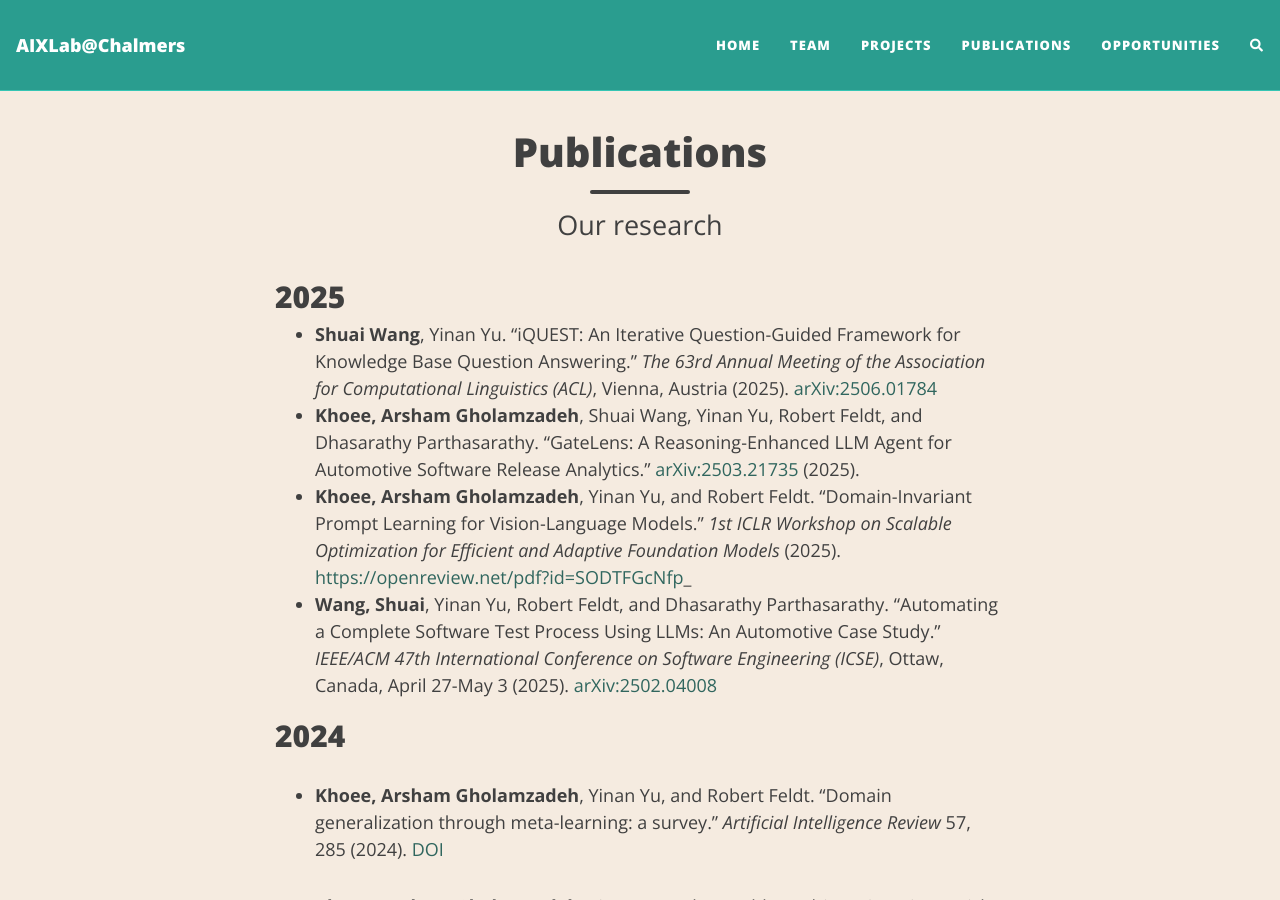
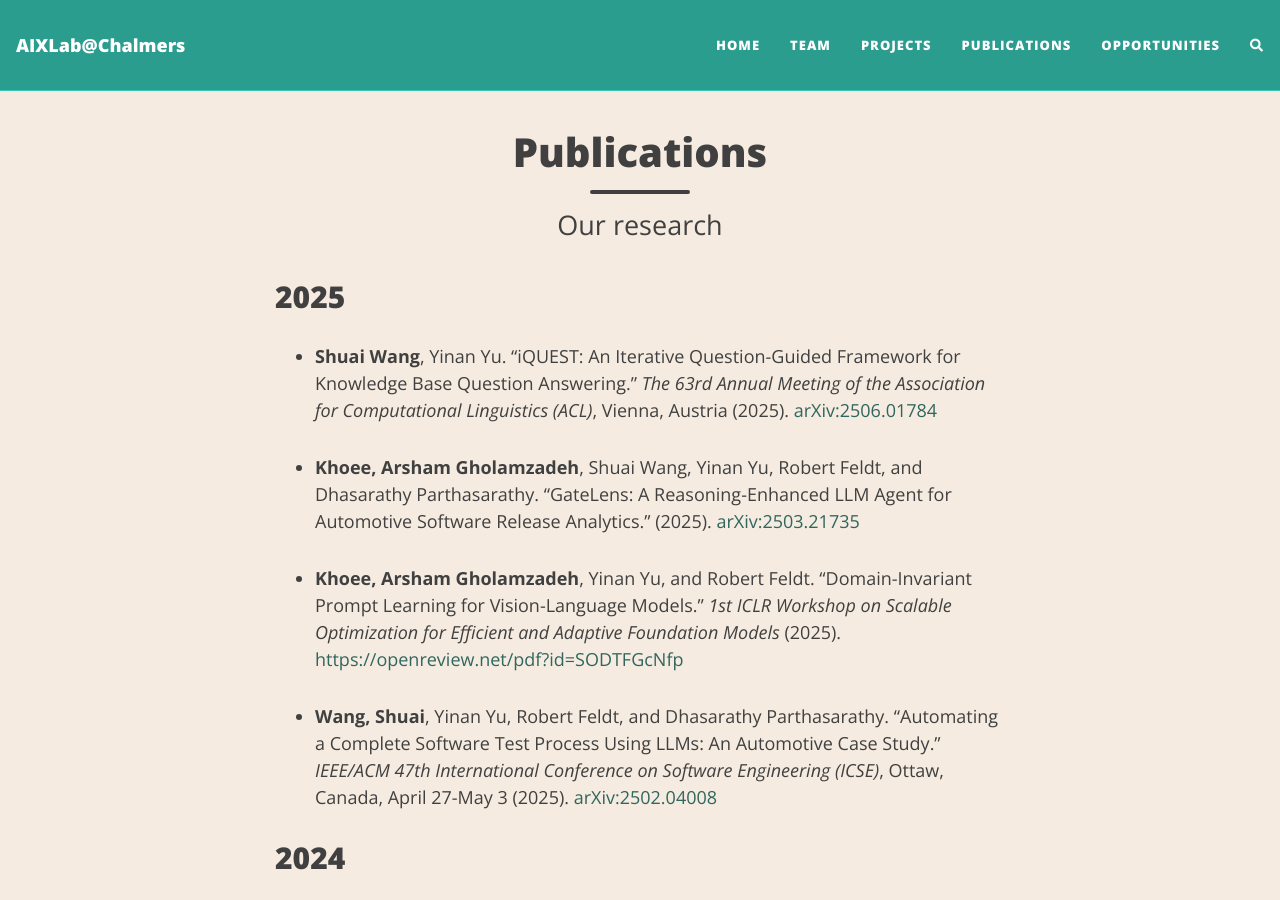
Before and after one commit to usableai/usableai.github.io, a Jekyll site: the page built from publications.md, in a window 1280 px wide and 900 px high. Built offline with Jekyll 4.4.1, drawn with Linux system fonts in a browser that asks for light colours; nearby versions of some CDN libraries; comment, search, counter and statistics services are not loaded.

Commit message:
Minor updates

```diff
--- a/publications.md
+++ b/publications.md
@@ -6,8 +6,11 @@ subtitle: Our research
 ## 2025
 
 - **Shuai Wang**, Yinan Yu. "iQUEST: An Iterative Question-Guided Framework for Knowledge Base Question Answering." *The 63rd Annual Meeting of the Association for Computational Linguistics (ACL)*, Vienna, Austria (2025). [arXiv:2506.01784](https://arxiv.org/abs/2506.01784)
-- **Khoee, Arsham Gholamzadeh**, Shuai Wang, Yinan Yu, Robert Feldt, and Dhasarathy Parthasarathy. "GateLens: A Reasoning-Enhanced LLM Agent for Automotive Software Release Analytics." [arXiv:2503.21735](https://arxiv.org/abs/2503.21735) (2025).
-- **Khoee, Arsham Gholamzadeh**, Yinan Yu, and Robert Feldt. "Domain-Invariant Prompt Learning for Vision-Language Models." *1st ICLR Workshop on Scalable Optimization for Efficient and Adaptive Foundation Models* (2025). [https://openreview.net/pdf?id=SODTFGcNfp](https://openreview.net/pdf?id=SODTFGcNfp)_
+
+- **Khoee, Arsham Gholamzadeh**, Shuai Wang, Yinan Yu, Robert Feldt, and Dhasarathy Parthasarathy. "GateLens: A Reasoning-Enhanced LLM Agent for Automotive Software Release Analytics."  (2025). [arXiv:2503.21735](https://arxiv.org/abs/2503.21735)
+
+- **Khoee, Arsham Gholamzadeh**, Yinan Yu, and Robert Feldt. "Domain-Invariant Prompt Learning for Vision-Language Models." *1st ICLR Workshop on Scalable Optimization for Efficient and Adaptive Foundation Models* (2025). [https://openreview.net/pdf?id=SODTFGcNfp](https://openreview.net/pdf?id=SODTFGcNfp)
+
 - **Wang, Shuai**, Yinan Yu, Robert Feldt, and Dhasarathy Parthasarathy. "Automating a Complete Software Test Process Using LLMs: An Automotive Case Study." *IEEE/ACM 47th International Conference on Software Engineering (ICSE)*, Ottaw, Canada, April 27-May 3 (2025). [arXiv:2502.04008](https://arxiv.org/abs/2502.04008)
 
 ## 2024
```
Also changed, not shown: _posts/2025-06-22-safefm.md (+3 -0 lines), Gemfile.lock, 1 other file.
